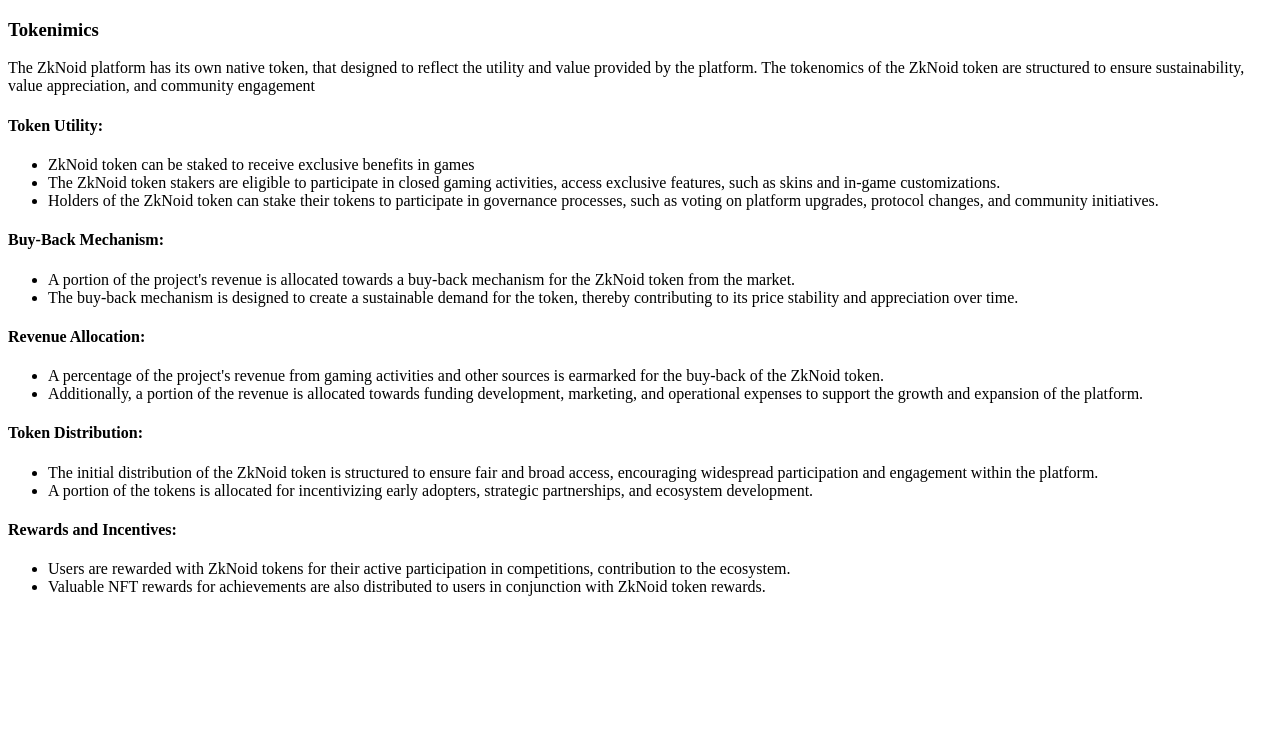
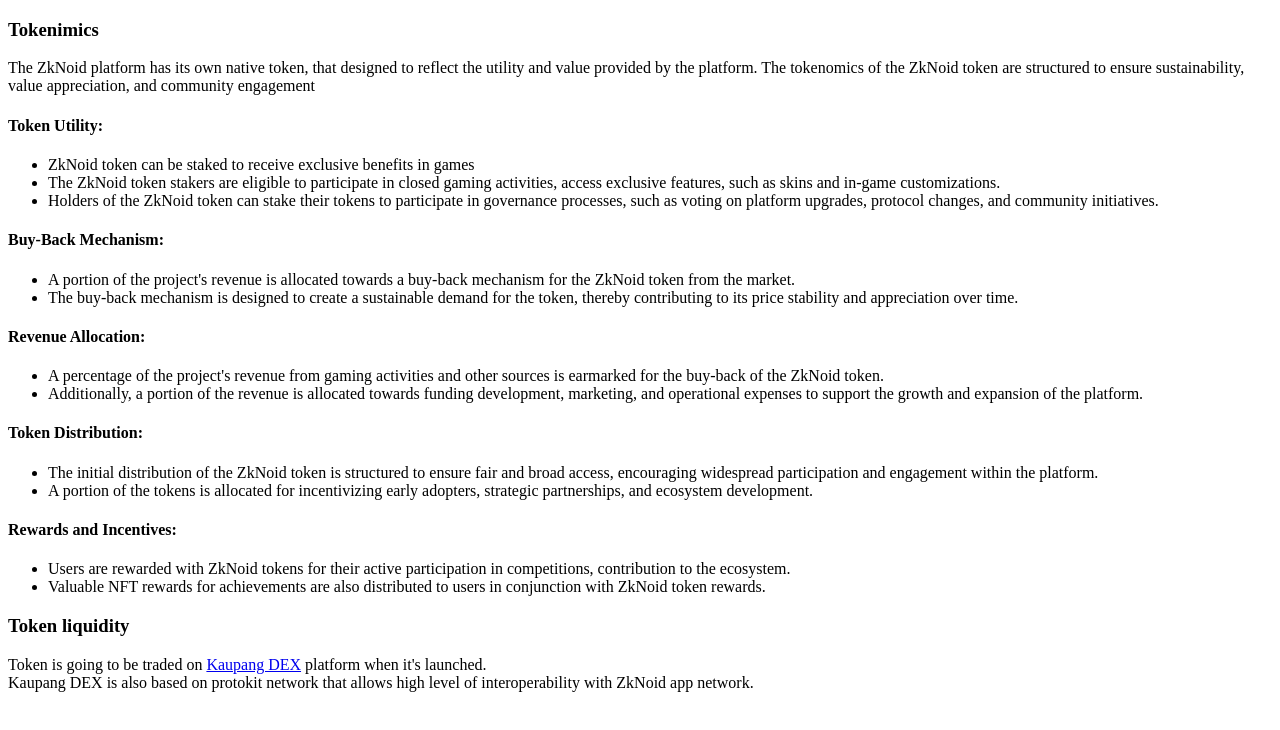
Before and after one commit to ZkNoid/docs, a Next.js app: page /docs/tokenomics in a window 1280 px wide. Shown: the top 730 px of the page. Built offline with nearby package versions, Linux system fonts and the light colour scheme.

Commit message:
Updated tokenomics section

```diff
--- a/pages/docs/tokenomics.mdx
+++ b/pages/docs/tokenomics.mdx
@@ -4,7 +4,6 @@ description: 'Explore ZkNoid tokenomics'
 ---
 
 ### Tokenimics
-
 The ZkNoid platform has its own native token, that designed to reflect the utility and value provided by the platform.
 The tokenomics of the ZkNoid token are structured to ensure sustainability, value appreciation, and community engagement
 
@@ -28,3 +27,7 @@ The tokenomics of the ZkNoid token are structured to ensure sustainability, valu
 #### Rewards and Incentives:
 - Users are rewarded with ZkNoid tokens for their active participation in competitions, contribution to the ecosystem.
 - Valuable NFT rewards for achievements are also distributed to users in conjunction with ZkNoid token rewards.
+
+### Token liquidity
+Token is going to be traded on [Kaupang DEX](https://zkignite.minaprotocol.com/zkignite/zkapp-cohort-3/feedbackandrefinement/suggestion/647/discussions) platform when it's launched. <br />
+Kaupang DEX is also based on protokit network that allows high level of interoperability with ZkNoid app network.
```
